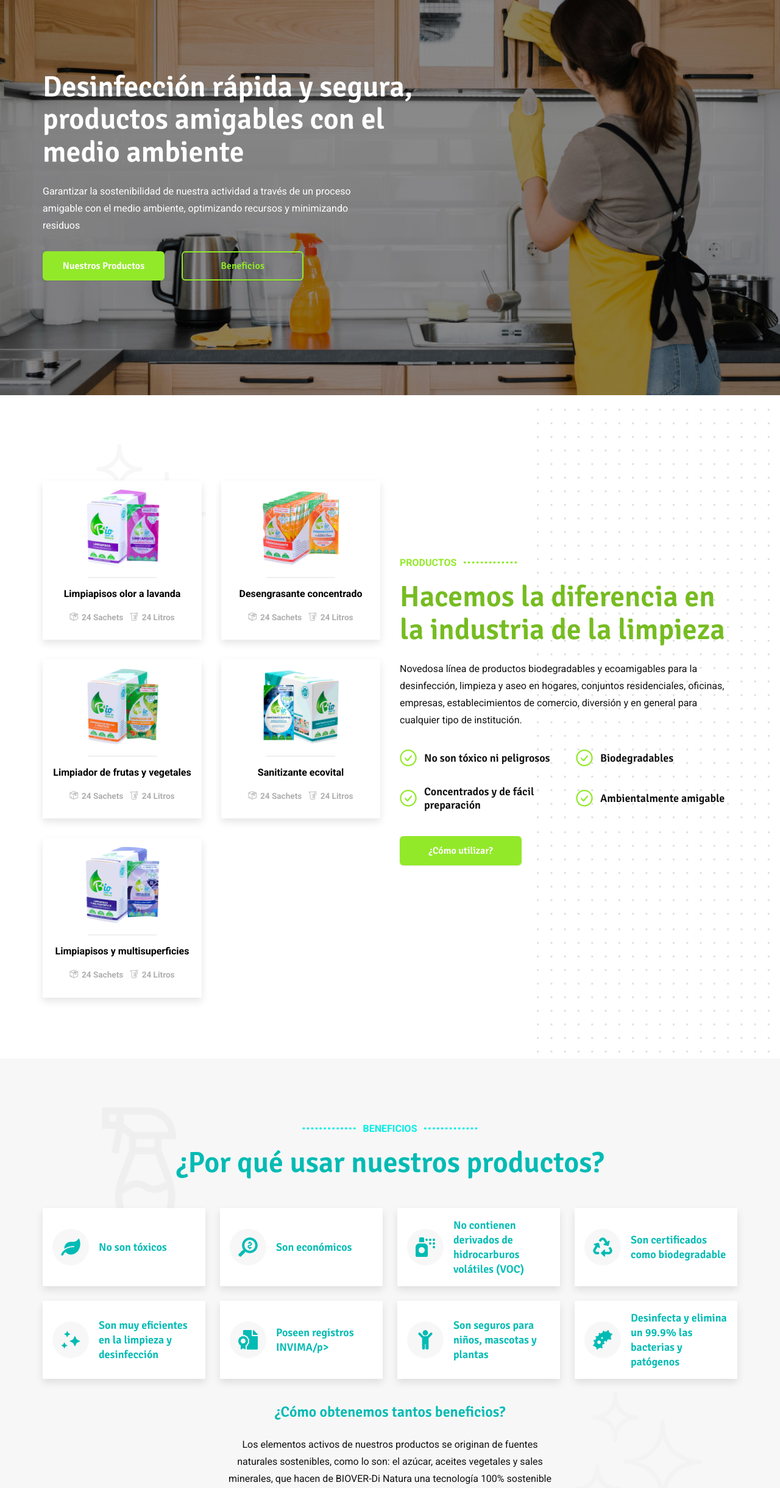
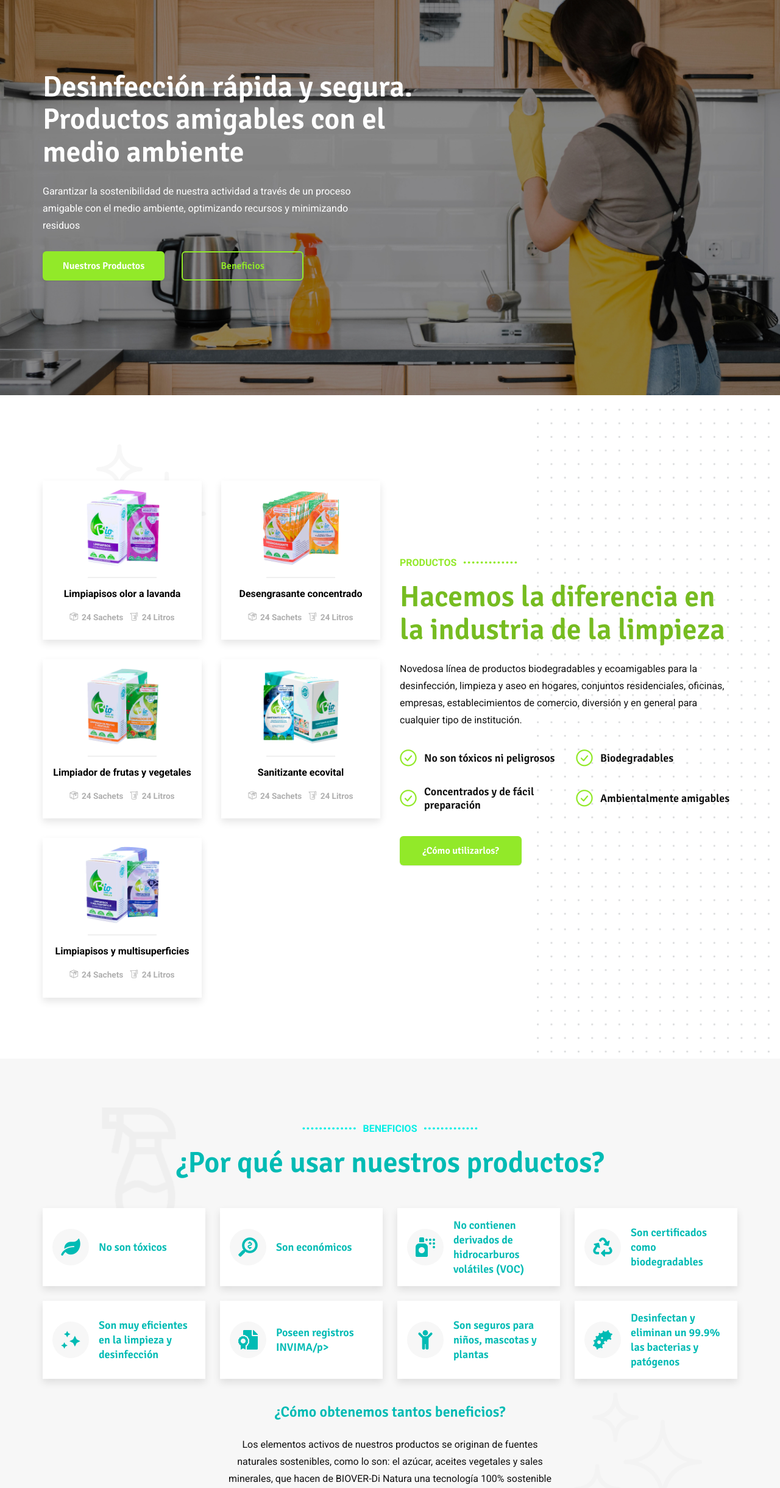
Before and after one commit to davecast/bioverdi, a plain HTML site: page index.html in a window 1280 px wide. Shown: the part 120-2560 px from the top of the page at 61% size. Drawn offline with Linux system fonts and the light colour scheme; files whose address does not match are found by name.

Commit message:
[fix] some words

```diff
--- a/index.html
+++ b/index.html
@@ -61,7 +61,7 @@
         <div class="grid">
           <div class="grid__item">
             <h2 class="title t--white mb-6">
-              Desinfección rápida y segura, productos amigables con el medio
+              Desinfección rápida y segura. Productos amigables con el medio
               ambiente
             </h2>
             <p class="text t--white mb-7">
@@ -110,7 +110,7 @@
                 <div class="featured__icon">
                   <i class="icon-check"></i>
                 </div>
-                <p class="featured__text">No son tóxico ni peligrosos</p>
+                <p class="featured__text">No son tóxicos ni peligrosos</p>
               </li>
               <li class="featured">
                 <div class="featured__icon">
@@ -130,11 +130,11 @@
                 <div class="featured__icon">
                   <i class="icon-check"></i>
                 </div>
-                <p class="featured__text">Ambientalmente amigable</p>
+                <p class="featured__text">Ambientalmente amigables</p>
               </li>
             </ul>
             <a href="#usos" class="btn btn--primary link__to__go"
-              >¿Cómo utilizar?</a
+              >¿Cómo utilizarlos?</a
             >
           </div>
           <div class="grid__item grid__item--2">
@@ -295,7 +295,7 @@
             <div class="benefit__icon">
               <i class="icon-biodegradable"></i>
             </div>
-            <p class="benefit__text">Son certificados como biodegradable</p>
+            <p class="benefit__text">Son certificados como biodegradables</p>
           </article>
           <article class="benefit">
             <div class="benefit__icon">
@@ -325,7 +325,7 @@
               <i class="icon-bacterias"></i>
             </div>
             <p class="benefit__text">
-              Desinfecta y elimina un 99.9% las bacterias y patógenos
+              Desinfectan y eliminan un 99.9% las bacterias y patógenos
             </p>
           </article>
         </div>
@@ -384,9 +384,9 @@
                 <img src="./image/step1.png" alt="" />
               </figure>
               <div class="uso__info">
-                <h3 class="uso__title">1. Rasgar el sachet</h3>
+                <h3 class="uso__title">1. Rasga el sachet</h3>
                 <p class="uso__text">
-                  Siguiendo la guia de corte en la esquina superior izquierda.
+                  Siguiendo la guía de corte en la esquina superior izquierda.
                 </p>
               </div>
             </article>
@@ -428,7 +428,7 @@
               <div class="uso__info">
                 <h3 class="uso__title">Listo</h3>
                 <p class="uso__text">
-                  Ahora podras empezar aplicar y también ahorar dinero.
+                  Ahora podrás empezar a aplicar y también ahorrar dinero.
                 </p>
               </div>
             </article>
```
